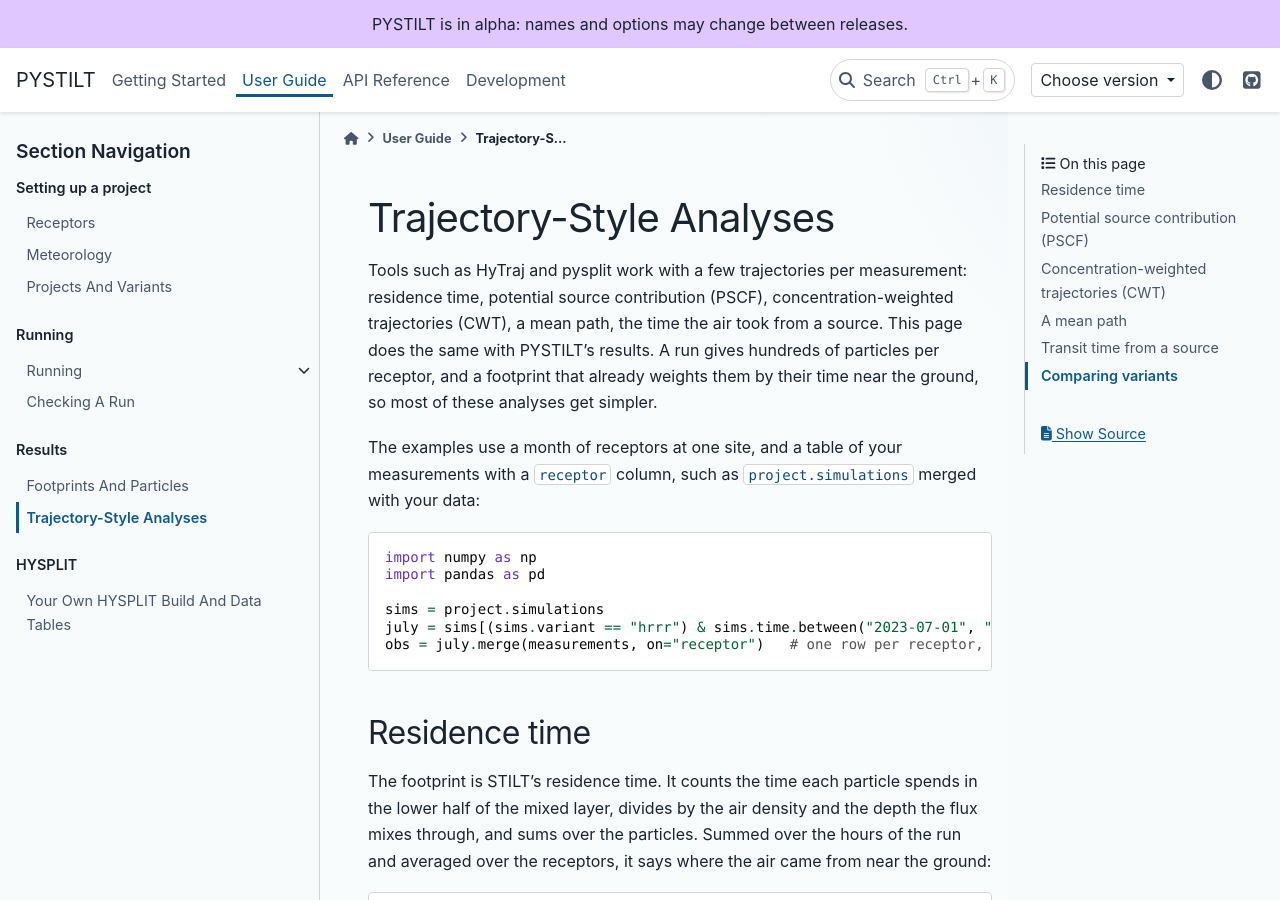
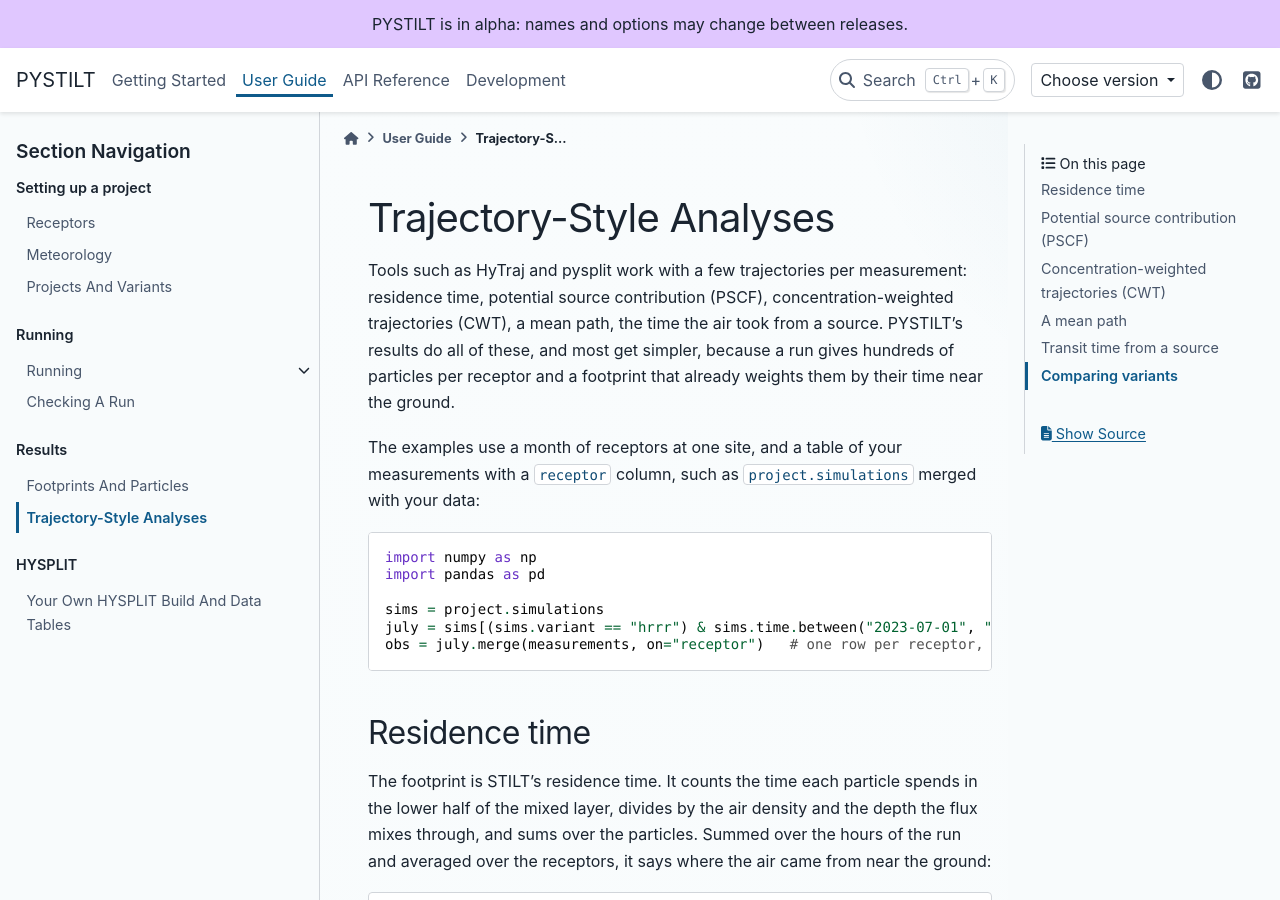
Before and after one commit to fbirds5230/runtraj, a Sphinx documentation site: the page built from docs/guides/trajectory_analyses.rst, in a window 1280 px wide and 900 px high. Built offline with Sphinx 7.4.7 and the PyData theme 0.15.4, drawn with Linux system fonts in a browser that asks for light colours; pages that are not in the unit, such as notebooks, are missing from menus.

Commit message:
docs(guides): open the aggregation, slant-column and trajectory guides with the reader's goal

```diff
--- a/docs/guides/trajectory_analyses.rst
+++ b/docs/guides/trajectory_analyses.rst
@@ -4,10 +4,9 @@ Trajectory-Style Analyses
 Tools such as HyTraj and pysplit work with a few trajectories per
 measurement: residence time, potential source contribution (PSCF),
 concentration-weighted trajectories (CWT), a mean path, the time the
-air took from a source. This page does the same with PYSTILT's results.
-A run gives hundreds of particles per receptor, and a footprint that
-already weights them by their time near the ground, so most of these
-analyses get simpler.
+air took from a source. PYSTILT's results do all of these, and most get
+simpler, because a run gives hundreds of particles per receptor and a
+footprint that already weights them by their time near the ground.
 
 The examples use a month of receptors at one site, and a table of your
 measurements with a ``receptor`` column, such as ``project.simulations``
```
